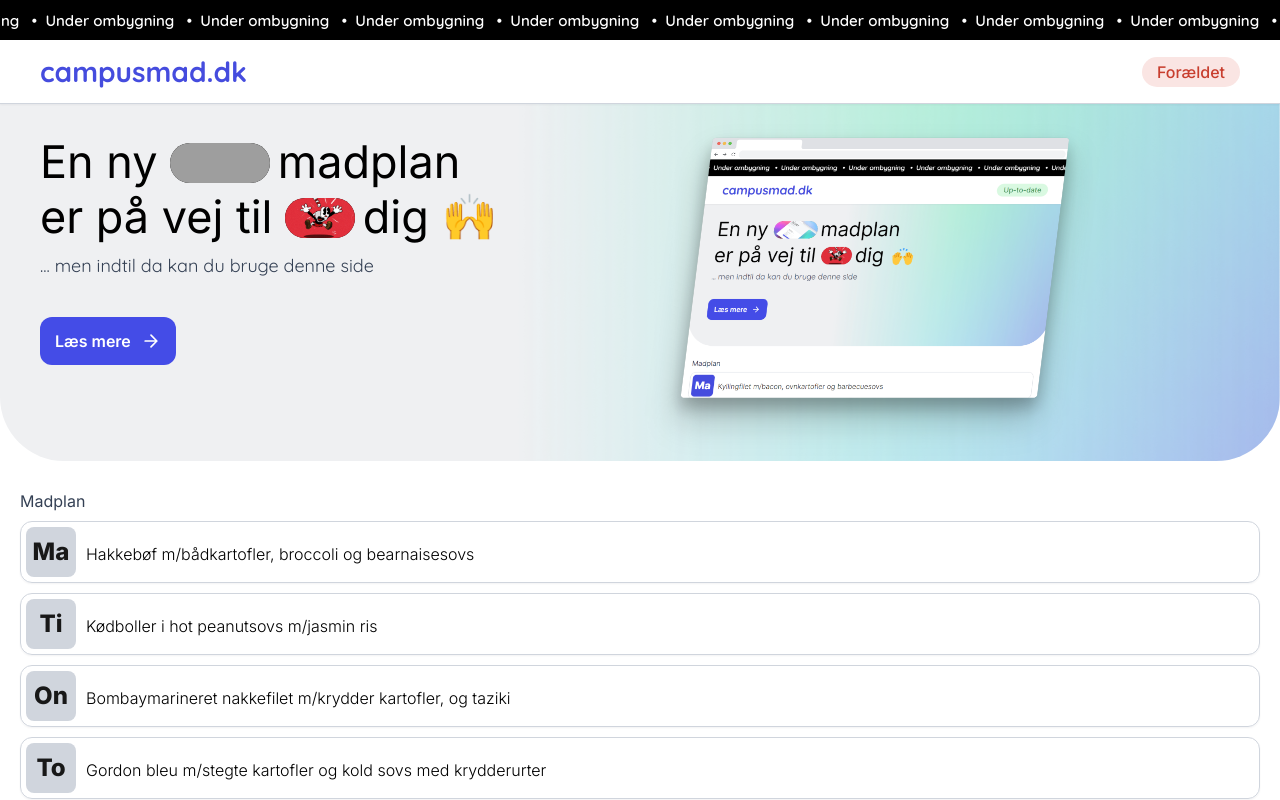
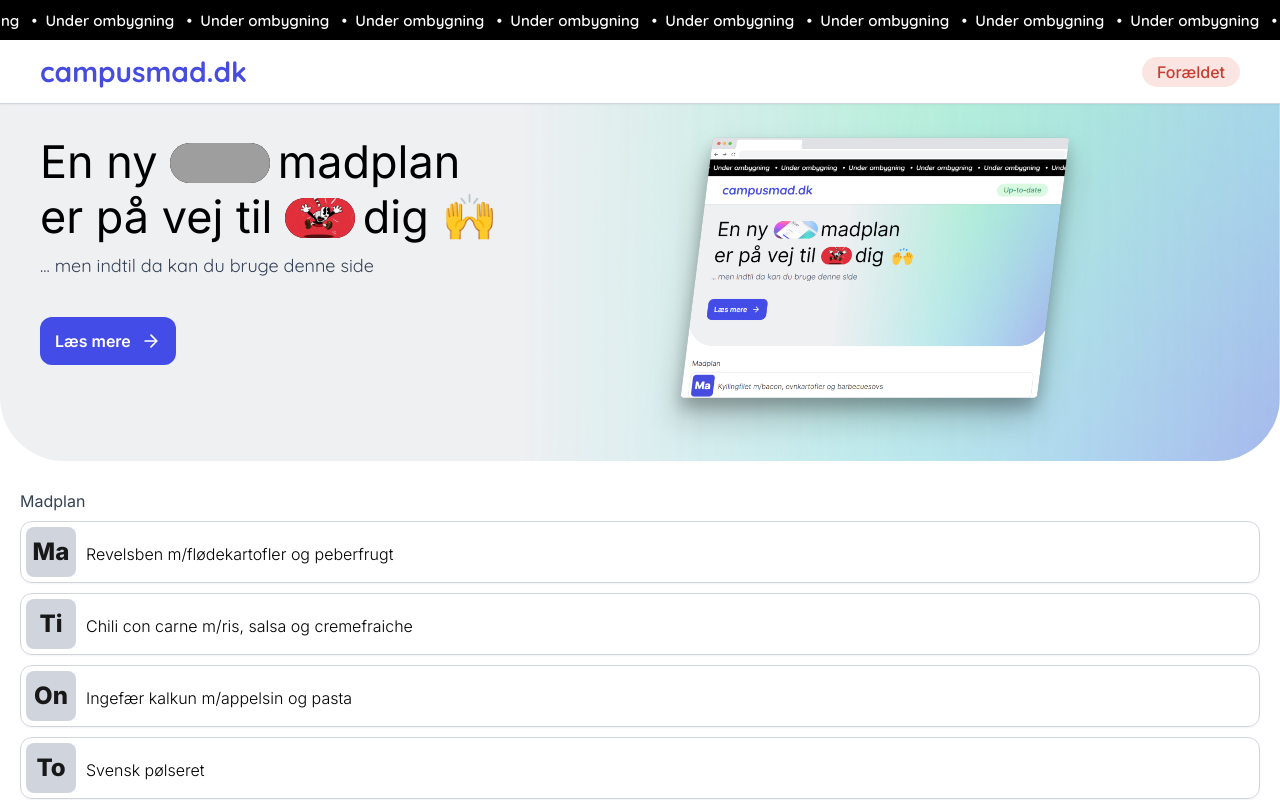
Before and after one commit to zMyLlama/videndjurs-aftensmad, a Next.js app: page /components/index/temp.loading in a window 1280 px wide. Built offline with nearby package versions, Linux system fonts and the light colour scheme; grey boxes are pictures that could not be loaded.

Commit message:
week 36 meal plan

```diff
--- a/pages/components/index/temp.loading.tsx
+++ b/pages/components/index/temp.loading.tsx
@@ -8,15 +8,15 @@ import { device } from "../../../js/devices"
 
 const translatedNames : any = ["Ma", "Ti", "On", "To", "Fr", "Lø", "Sø"]
 const mealPlan : any = {
-    "week": 35,
+    "week": 36,
     "meals": {
-        "monday": "Hakkebøf m/bådkartofler, broccoli og bearnaisesovs",
-        "tuesday": "Kødboller i hot peanutsovs m/jasmin ris",
-        "wednesday": "Bombaymarineret nakkefilet m/krydder kartofler, og taziki",
-        "thursday": "Gordon bleu m/stegte kartofler og kold sovs med krydderurter",
-        "friday": "Spaghetti m/kødsovs",
-        "saturday": "Kylling i sennepssovs m/vilde ris",
-        "sunday": "Fiskefilet m/pommes frites",
+        "monday": "Revelsben m/flødekartofler og peberfrugt",
+        "tuesday": "Chili con carne m/ris, salsa og cremefraiche",
+        "wednesday": "Ingefær kalkun m/appelsin og pasta",
+        "thursday": "Svensk pølseret",
+        "friday": "Wok m/oksekød og nudler",
+        "saturday": "Marineret stegeben m/petit kartofler og barbecuesovs",
+        "sunday": "Hot wings m/pommesfrites",
     }
 }
 
```
